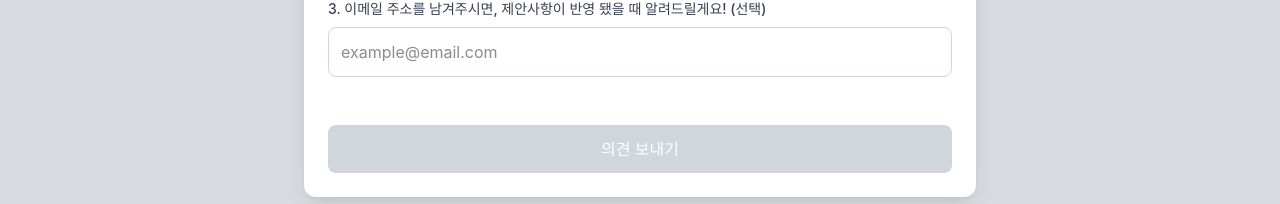
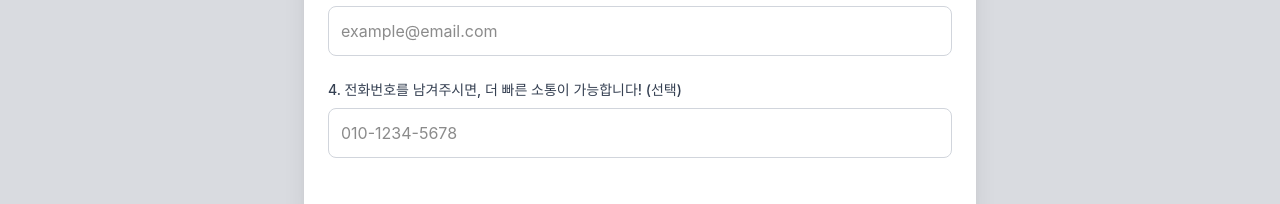
Before and after one commit to kst20209/startup-jobs-curation, a Next.js app: page / in a window 1280 px wide. Both pictures are taken after a click on the button "제발 도와주세요 🙏". Shown: the part 541-745 px from the top of the page. Built offline with nearby package versions, Linux system fonts and the light colour scheme; no server answers; the database is empty; a web font is replaced by a local one.

Commit message:
전화번호 입력란 추가

```diff
--- a/src/components/FeedbackModal.tsx
+++ b/src/components/FeedbackModal.tsx
@@ -15,12 +15,14 @@ export default function FeedbackModal({ isOpen, onClose }: FeedbackModalProps) {
   const [satisfactionFeedback, setSatisfactionFeedback] = useState('')
   const [improvementFeedback, setImprovementFeedback] = useState('')
   const [email, setEmail] = useState('')
+  const [phoneNumber, setPhoneNumber] = useState('')
   const [isSubmitting, setIsSubmitting] = useState(false)
   const [submitStatus, setSubmitStatus] = useState<'idle' | 'success' | 'error' | 'admin'>('idle')
   const [showAdminModal, setShowAdminModal] = useState(false)
 
   const maxLength = 1000
   const emailMaxLength = 100
+  const phoneMaxLength = 20
 
   const handleSubmit = async () => {
     if ((!satisfactionFeedback.trim() && !improvementFeedback.trim()) || isSubmitting) return
@@ -34,6 +36,7 @@ export default function FeedbackModal({ isOpen, onClose }: FeedbackModalProps) {
         setSatisfactionFeedback('')
         setImprovementFeedback('')
         setEmail('')
+        setPhoneNumber('')
       }, 1200)
       return
     }
@@ -51,6 +54,7 @@ export default function FeedbackModal({ isOpen, onClose }: FeedbackModalProps) {
             satisfaction_feedback: satisfactionFeedback.trim() || null,
             improvement_feedback: improvementFeedback.trim() || null,
             email: email.trim() || null,
+            phone_number: phoneNumber.trim() || null,
             user_agent: userAgent,
             // 기존 feedback_content는 null로 설정 (새로운 구조 사용)
             feedback_content: null,
@@ -65,6 +69,7 @@ export default function FeedbackModal({ isOpen, onClose }: FeedbackModalProps) {
       setSatisfactionFeedback('')
       setImprovementFeedback('')
       setEmail('')
+      setPhoneNumber('')
 
       // 성공 메시지 표시 후 모달 닫기
       setTimeout(() => {
@@ -85,6 +90,7 @@ export default function FeedbackModal({ isOpen, onClose }: FeedbackModalProps) {
       setSatisfactionFeedback('')
       setImprovementFeedback('')
       setEmail('')
+      setPhoneNumber('')
       setSubmitStatus('idle')
       onClose()
     }
@@ -191,6 +197,22 @@ export default function FeedbackModal({ isOpen, onClose }: FeedbackModalProps) {
               />
             </div>
 
+            {/* 질문 4: 전화번호 */}
+            <div className="mb-6">
+              <label className="block text-sm font-medium text-gray-700 mb-2">
+                4. 전화번호를 남겨주시면, 더 빠른 소통이 가능합니다! (선택)
+              </label>
+              <input
+                type="tel"
+                value={phoneNumber}
+                onChange={(e) => setPhoneNumber(e.target.value)}
+                placeholder="010-1234-5678"
+                maxLength={phoneMaxLength}
+                disabled={isSubmitting}
+                className="w-full p-3 border border-gray-300 rounded-lg focus:ring-2 focus:ring-purple-500 focus:border-transparent transition-all disabled:bg-gray-50 disabled:cursor-not-allowed"
+              />
+            </div>
+
             {/* 상태 메시지 */}
             {submitStatus === 'success' && (
               <div className="mt-3 p-3 bg-green-50 border border-green-200 rounded-lg">
```
